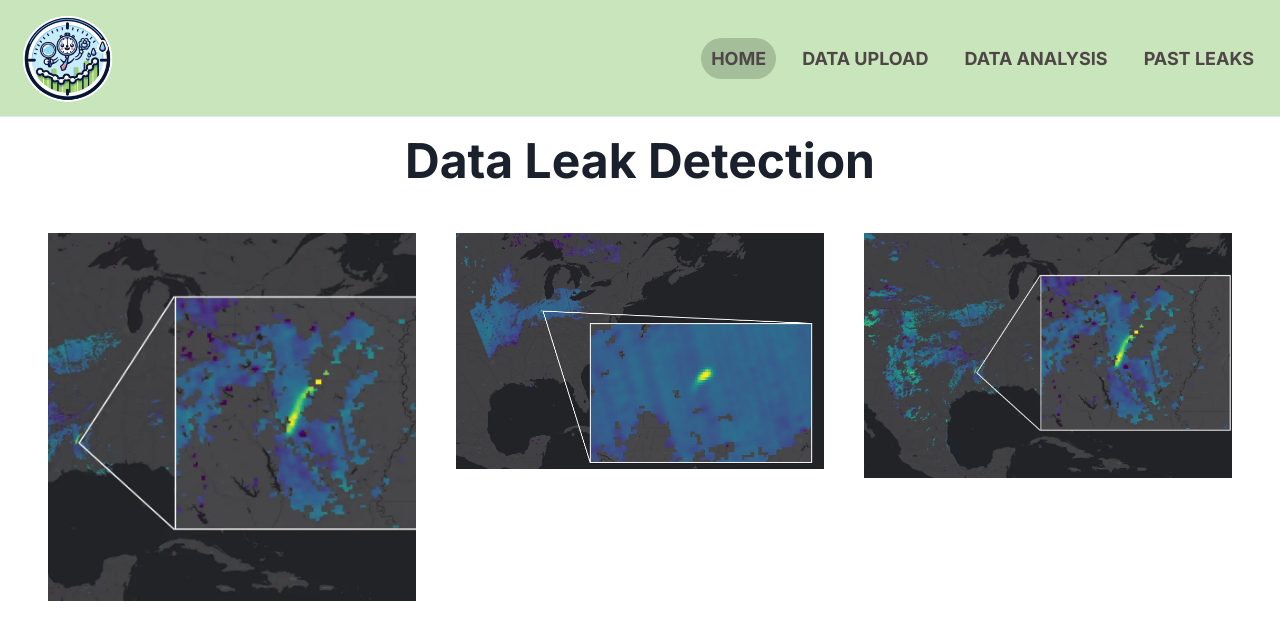
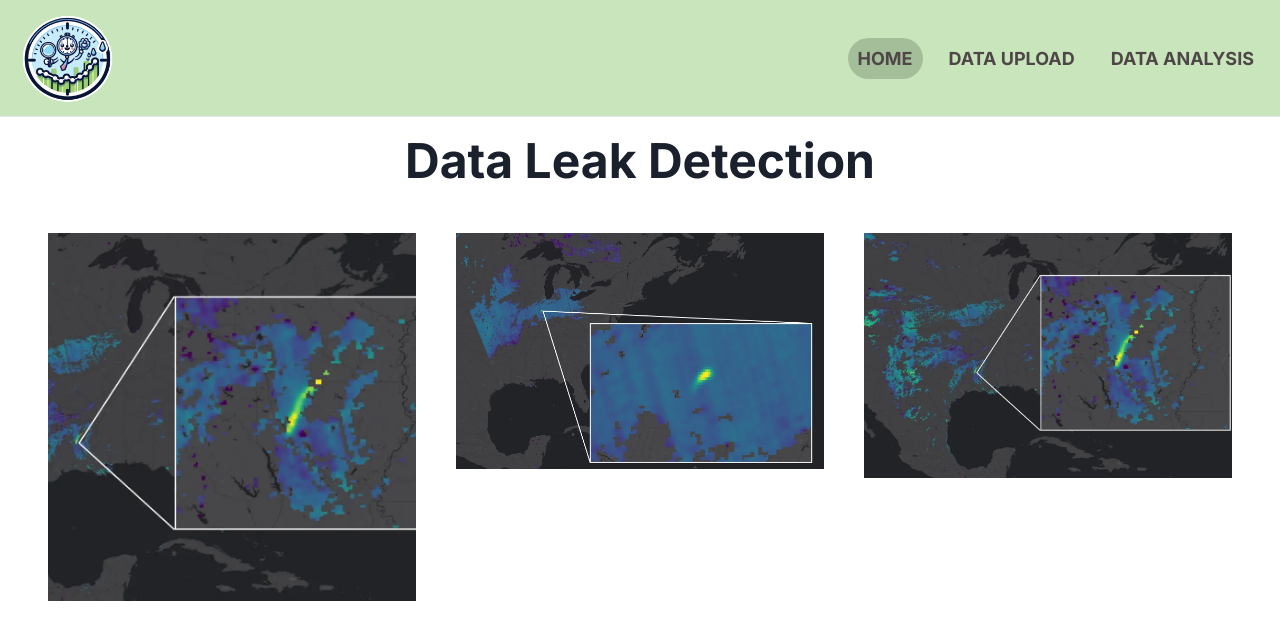
Before and after one commit to rohanchugh14/HackUTD-X-Golden-Hour, a React (Create React App) app in the folder frontend/: page / in a window 1280 px wide. Shown: the top 640 px of the page. Built offline with nearby package versions, Linux system fonts and the light colour scheme.

Commit message:
remove past leaks

```diff
--- a/frontend/src/Components/Navbar/index.tsx
+++ b/frontend/src/Components/Navbar/index.tsx
@@ -200,8 +200,4 @@ const NAV_ITEMS: Array<NavItem> = [
     label: "DATA ANALYSIS",
     href: "/data-analysis",
   },
-  {
-    label: "PAST LEAKS",
-    href: "/past-leaks",
-  },
 ];
```
